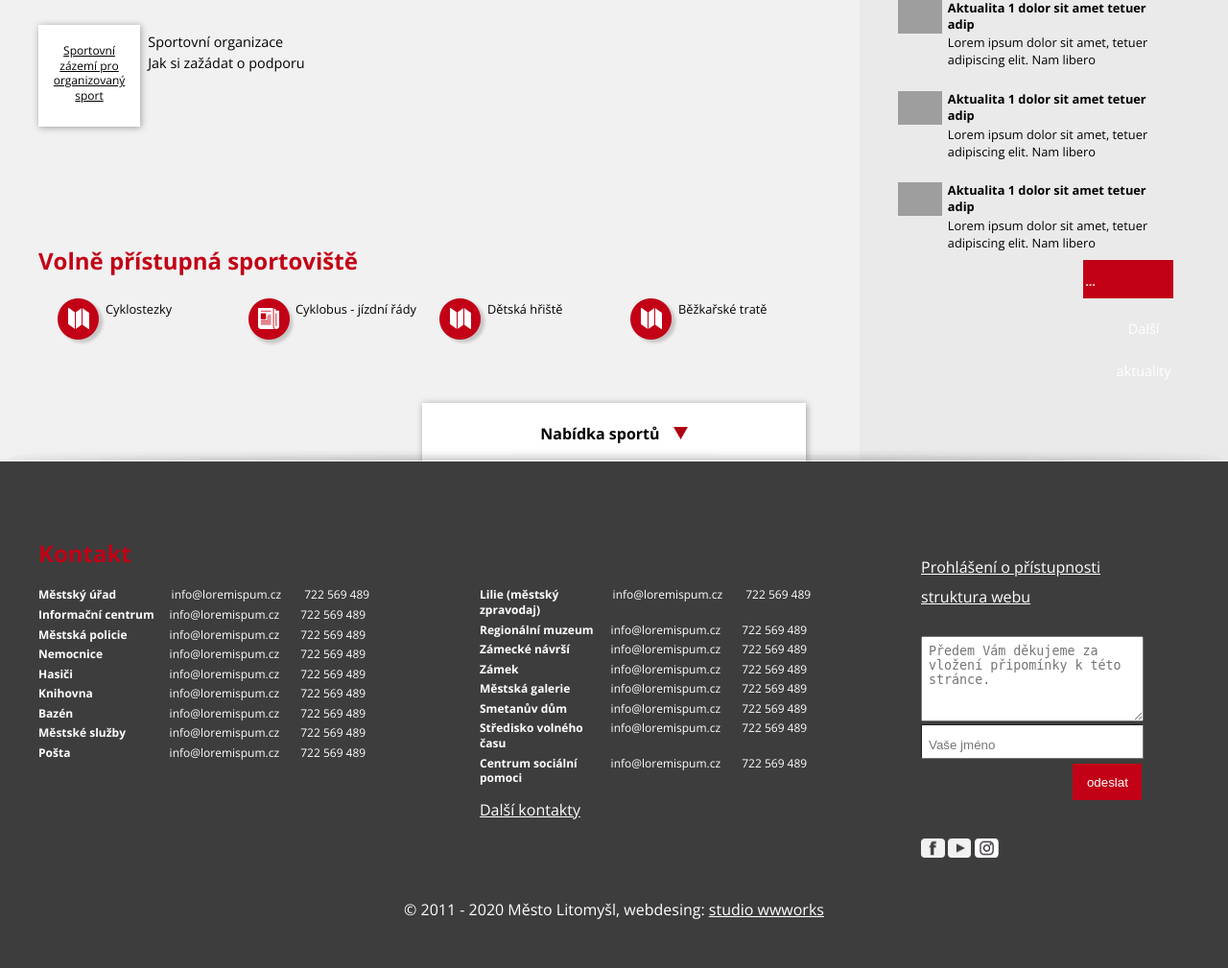
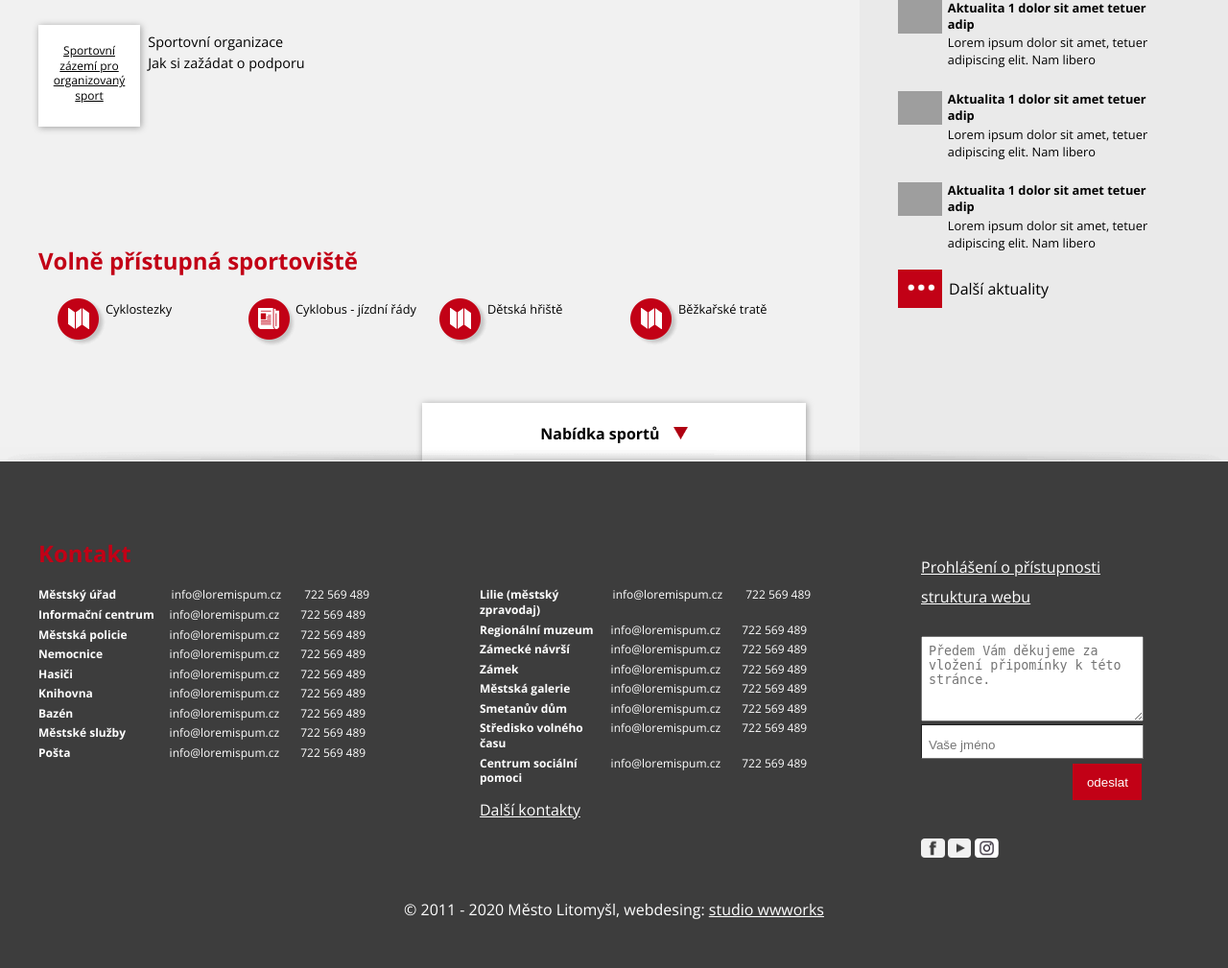
Before and after one commit to wwworks-sro/litomysl, a PHP site: page /turista.php in a window 1280 px wide. Shown: the part 4670-5679 px from the top of the page at 96% size. Run offline with PHP 8.4, Linux system fonts and the light colour scheme; some libraries are stand-ins or nearby versions; grey boxes are pictures that could not be loaded.

Commit message:
Tlačítka

```diff
--- a/css/main.css
+++ b/css/main.css
@@ -260,7 +260,7 @@ footer #calendar-search-name, footer .calendar-search-set{clear:both;float:none;
 .sub-page .news-mini img {width:16%;}
 .sub-page .news-mini .news-text {display:block;width:82%;float:right;}
 .sub-page .bg-red  #more-news-mini {width:16%;background-color:white;height:40px;margin-top:10px;}
-.sub-page #kultura .bg-red  #more-news-mini {width:65%;background-color:inherit;}
+.sub-page #kultura .bg-red  #more-news-mini {width:100%;background-color:inherit;}
 .sub-page .bg-red  #more-news-mini img {width:60%;margin-left:5%;margin-top:15px;}
 
 .pagination {margin-top:30px;}
--- a/css/title.css
+++ b/css/title.css
@@ -65,7 +65,7 @@ table.gsc-search-box td{padding:0px;}
 #news-footer-nav a {line-height:1.2em;text-decoration:none;margin-right:20px;}
 #news-footer-nav span{display:block; float:left;text-align:left;font-size:0.9em;}
 
-a#more-news-mini{font-size:0.9em;margin-right:0.5%;float:right;width:32.5%;line-height:40px;line-height:40px;height:40px;}
+#news-footer-nav #more-news-mini{font-size:0.9em;margin-right:0.5%;float:right;width:32.5%;line-height:40px;line-height:40px;height:40px;}
 
 
 /*Calendar*/
@@ -238,7 +238,12 @@ div.major-left-pad {width:8%;}
 @media screen and (max-width: 1600px) {
     #service-nav-icons .col-md-4 {width:27%;margin-right:6%;}
     .more-news-mini {height:57px;}
-	#kultura .more-news-mini {background-color: white; float: left; width: 40%;}
+	#kultura .more-news-mini {background-color: white; float: left; width: 16%;height:40px;}
+    #sport #more-news-mini {width:100%;background:transparent;color:black;text-align:left;}
+    #sport .more-news-mini{float: left; width: 16%;height:40px;background-color: #c20116;text-align:center;}
+    #sport #more-news-mini .news-text,#kultura #more-news-mini  .news-text{float:left;margin-left:7px;text-align:left;line-height:40px;}
+    #sport #more-news-mini .news-text{margin-top:10px;}
+    #sport .more-news-mini img {margin-left:10%;}
 	.horizontal-line {margin-left: 50%;}
 	#mestsky-urad h2 {font-size: 2.8em;}
 }
```
